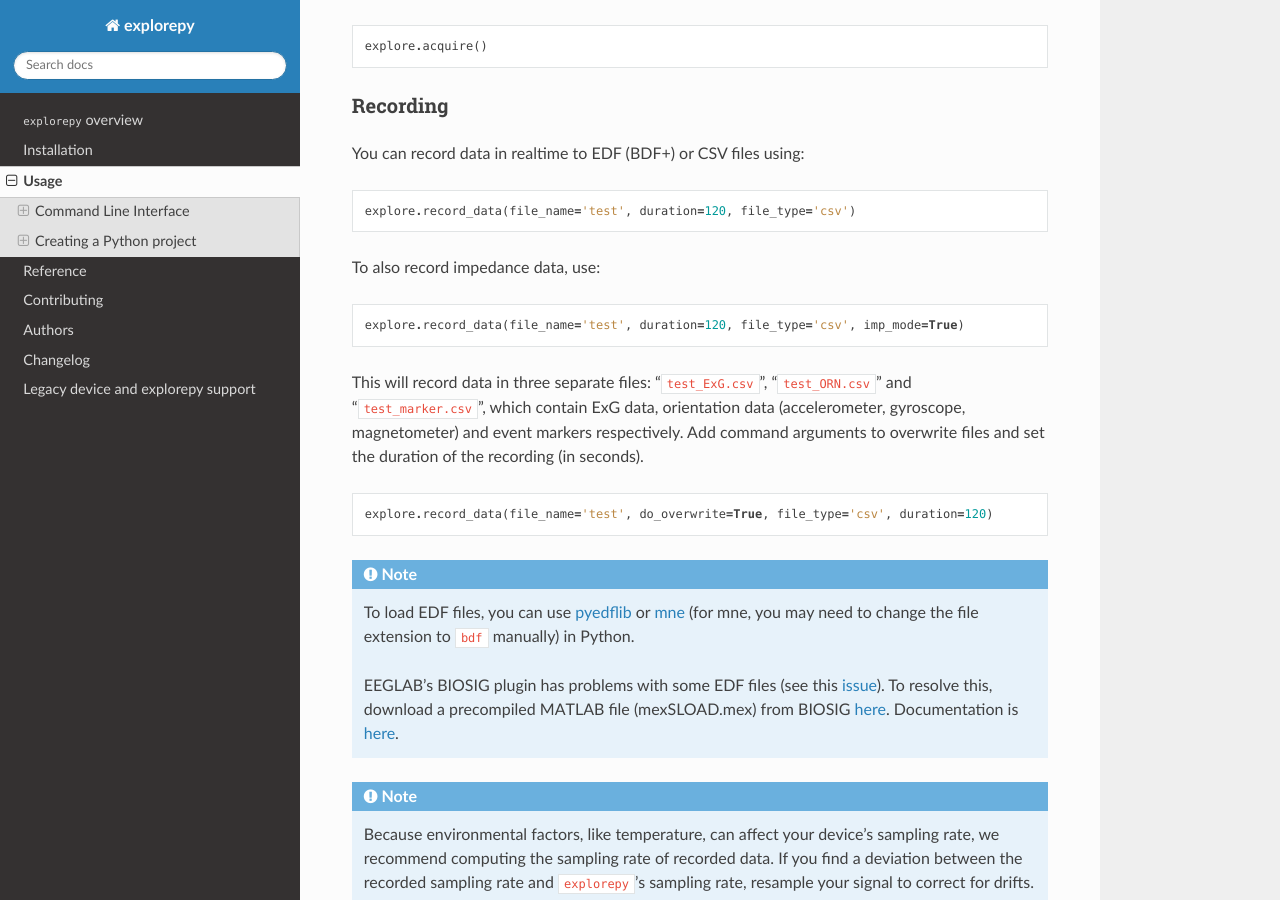
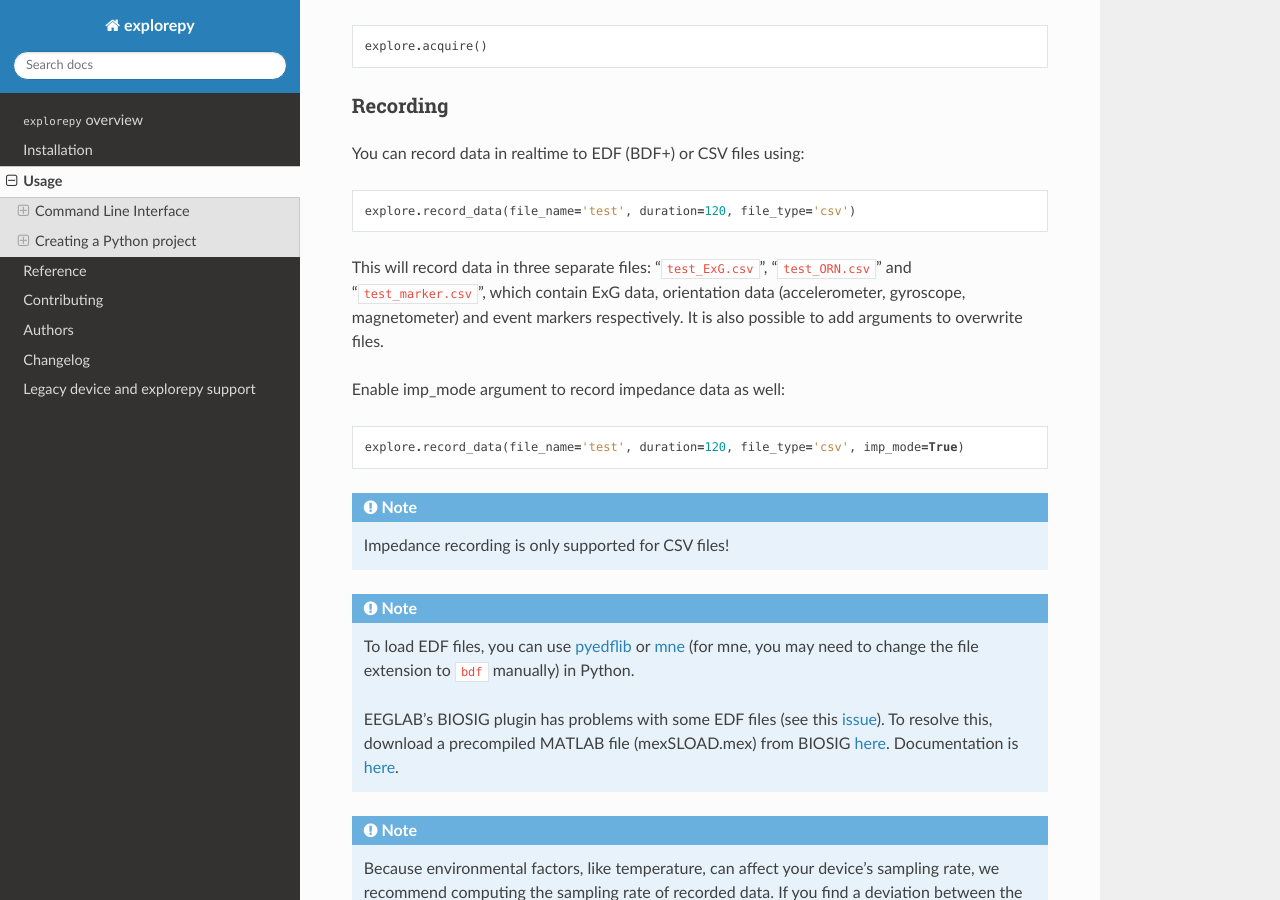
Before and after one commit to Mentalab-hub/explorepy, a Sphinx documentation site: the page built from docs/usage.rst, in a window 1280 px wide and 900 px high, scrolled down 5575 px. Built offline with Sphinx 7.4.7 and the Read the Docs theme 3.1.0, drawn with Linux system fonts in a browser that asks for light colours; some of the changed text lies outside the part shown.

Commit message:
Clarify impedance mode support for CSV files
Updated documentation and code comments to specify that impedance mode is only supported for CSV file recordings, not EDF. This improves clarity for users regarding feature limitations.

```diff
--- a/docs/usage.rst
+++ b/docs/usage.rst
@@ -55,7 +55,7 @@ Connects to a device and records ExG and orientation data into two separate file
       -d, --duration <integer>        Recording duration in seconds
       --edf                           Write in EDF file
       --csv                           Write in csv file (default type)
-      --imp-mode                      Enable impedance mode with live monitoring
+      --imp-mode                      Enable impedance mode with real-time monitoring (CSV only)
       -h, --help                      Show this message and exit.
 
 
@@ -222,14 +222,13 @@ Recording
 You can record data in realtime to EDF (BDF+) or CSV files using:
 ::
     explore.record_data(file_name='test', duration=120, file_type='csv')
+This will record data in three separate files: "``test_ExG.csv``", "``test_ORN.csv``" and "``test_marker.csv``", which contain ExG data, orientation data (accelerometer, gyroscope, magnetometer) and event markers respectively. It is also possible to add arguments to overwrite files.
 
-To also record impedance data, use:
+Enable imp_mode argument to record impedance data as well:
 ::
     explore.record_data(file_name='test', duration=120, file_type='csv', imp_mode=True)
 
-This will record data in three separate files: "``test_ExG.csv``", "``test_ORN.csv``" and "``test_marker.csv``", which contain ExG data, orientation data (accelerometer, gyroscope, magnetometer) and event markers respectively. Add command arguments to overwrite files and set the duration of the recording (in seconds).
-::
-    explore.record_data(file_name='test', do_overwrite=True, file_type='csv', duration=120)
+.. note:: Impedance recording is only supported for CSV files!
 
 .. note:: To load EDF files, you can use `pyedflib <https://github.com/holgern/pyedflib>`_ or `mne <https://github.com/mne-tools/mne-python>`_ (for mne, you may need to change the file extension to ``bdf`` manually) in Python.
 
```
Also changed, not shown: 1 other file.
